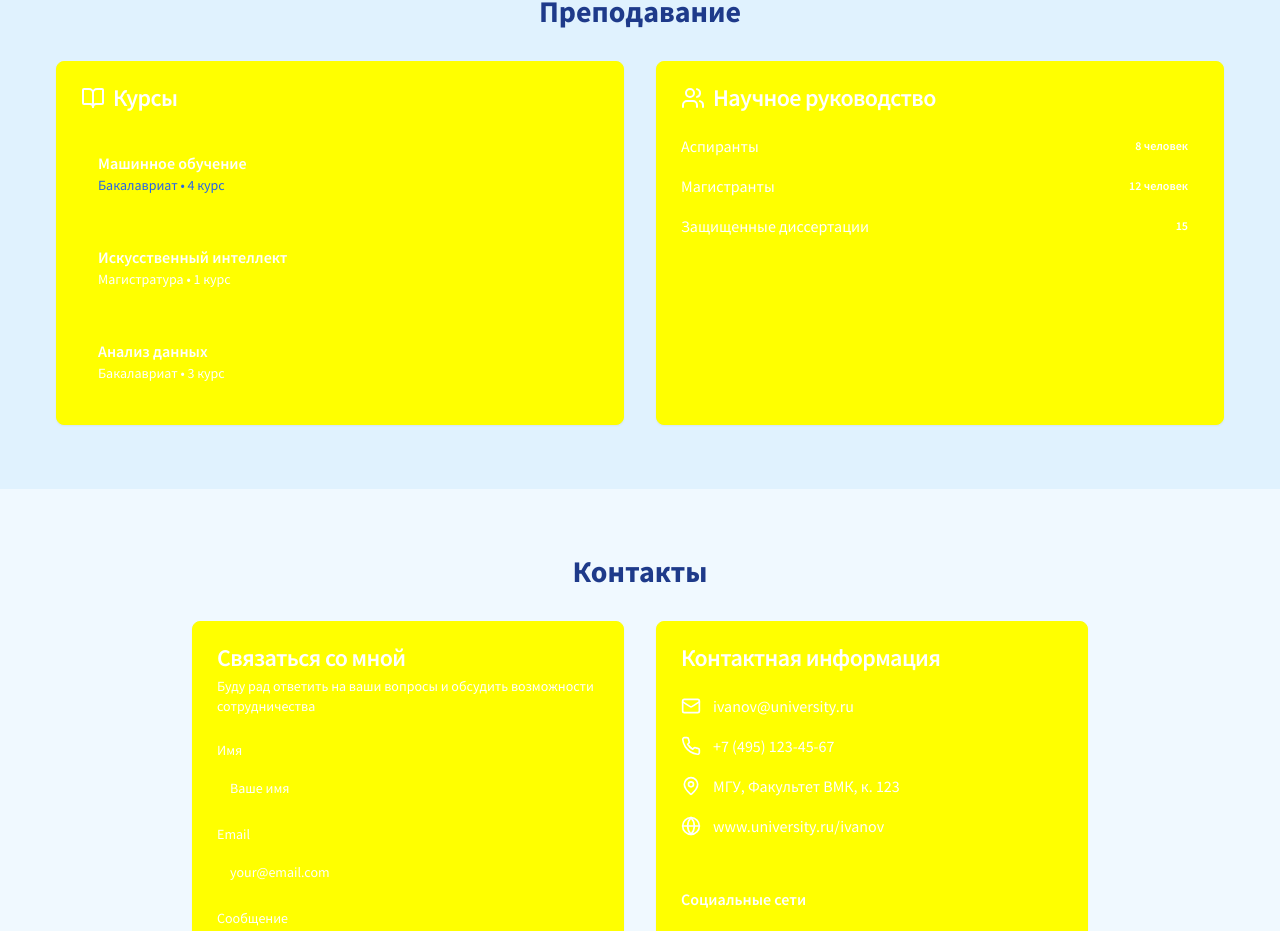
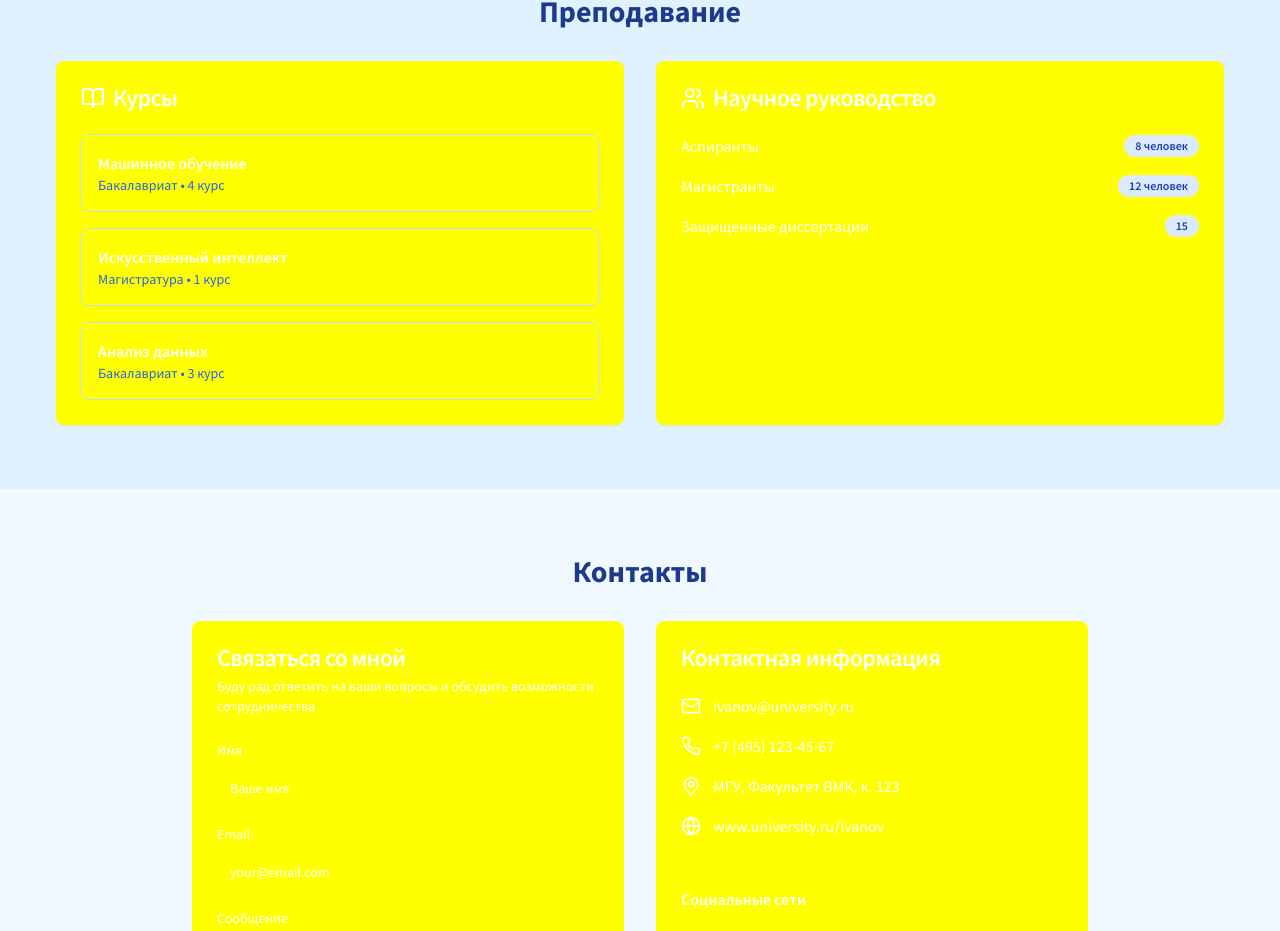
Before and after one commit to pr-poehali-dev/personal-website-creation-1, a React (Vite) app: page / in a window 1280 px wide. Shown: the part 2270-3201 px from the top of the page. Built offline with nearby package versions, Linux system fonts and the light colour scheme.

Commit message:
Правки цветовой схемы: синий оттенок

```diff
--- a/src/pages/Index.tsx
+++ b/src/pages/Index.tsx
@@ -300,17 +300,17 @@ const Index = () => {
               </CardHeader>
               <CardContent>
                 <div className="space-y-4">
-                  <div className="p-4 border rounded-lg">
+                  <div className="p-4 border-blue-200 border rounded-lg">
                     <h4 className="font-semibold">Машинное обучение</h4>
                     <p className="text-blue-600 text-sm">Бакалавриат • 4 курс</p>
                   </div>
-                  <div className="p-4 border rounded-lg">
+                  <div className="p-4 border-blue-200 border rounded-lg">
                     <h4 className="font-semibold">Искусственный интеллект</h4>
-                    <p className="text-muted-foreground text-sm">Магистратура • 1 курс</p>
+                    <p className="text-blue-600 text-sm">Магистратура • 1 курс</p>
                   </div>
-                  <div className="p-4 border rounded-lg">
+                  <div className="p-4 border-blue-200 border rounded-lg">
                     <h4 className="font-semibold">Анализ данных</h4>
-                    <p className="text-muted-foreground text-sm">Бакалавриат • 3 курс</p>
+                    <p className="text-blue-600 text-sm">Бакалавриат • 3 курс</p>
                   </div>
                 </div>
               </CardContent>
@@ -327,15 +327,15 @@ const Index = () => {
                 <div className="space-y-4">
                   <div className="flex justify-between items-center">
                     <span>Аспиранты</span>
-                    <Badge variant="secondary">8 человек</Badge>
+                    <Badge className="bg-blue-100 text-blue-800">8 человек</Badge>
                   </div>
                   <div className="flex justify-between items-center">
                     <span>Магистранты</span>
-                    <Badge variant="secondary">12 человек</Badge>
+                    <Badge className="bg-blue-100 text-blue-800">12 человек</Badge>
                   </div>
                   <div className="flex justify-between items-center">
                     <span>Защищенные диссертации</span>
-                    <Badge variant="secondary">15</Badge>
+                    <Badge className="bg-blue-100 text-blue-800">15</Badge>
                   </div>
                 </div>
               </CardContent>
```
